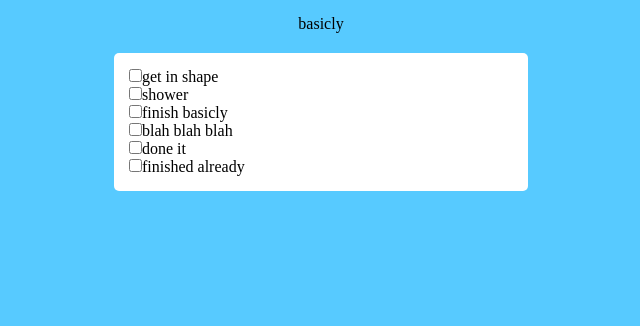
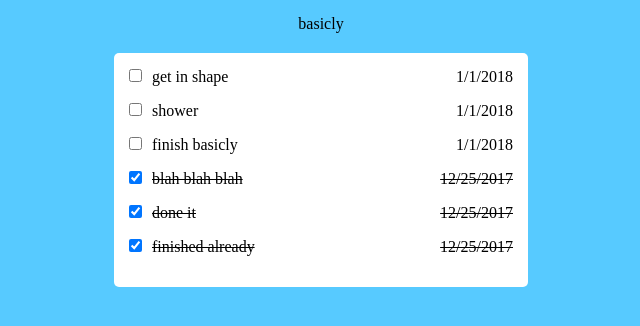
Before and after one commit to basicly/basicly, a React (Create React App) app in the folder client/: page / in a window 1280 px wide. Shown: the top 326 px of the page, without its empty margins (334-974 px from the left). Built offline with nearby package versions, Linux system fonts and the light colour scheme.

Commit message:
Add styling to each to do completed entry, and default them to checked

```diff
--- a/client/src/Components/ToDoCompletedEntry/ToDoCompletedEntry.js
+++ b/client/src/Components/ToDoCompletedEntry/ToDoCompletedEntry.js
@@ -1,13 +1,16 @@
 import React from 'react';
+import './ToDoCompletedEntry.css';
 
 const toDoCompletedEntry = (props) => {
   return (
-    <div>
+    <div className="ToDoCompleted">
       <label>
         <input
           type="checkbox"
+          checked
         />
         {props.toDoCompleted.name}
+        <div className="DateContainer">12/25/2017</div>
       </label>
     </div>
   );
--- a/client/src/Components/ToDoInProgressEntry/ToDoInProgressEntry.js
+++ b/client/src/Components/ToDoInProgressEntry/ToDoInProgressEntry.js
@@ -1,13 +1,15 @@
 import React from 'react';
+import './ToDoInProgressEntry.css';
 
 const toDoInProgressEntry = (props) => {
   return (
-    <div>
+    <div className="ToDoInProgress">
       <label>
         <input
           type="checkbox"
         />
         {props.toDoInProgress.name}
+        <div className="DateContainer">1/1/2018</div>
       </label>
     </div>
   );
--- /dev/null
+++ b/client/src/components/ToDoCompletedEntry/ToDoCompletedEntry.css
@@ -0,0 +1,16 @@
+.ToDoCompleted {
+  padding-bottom: 16px;
+}
+
+.ToDoCompleted label {
+  text-decoration: line-through;
+}
+
+.ToDoCompleted input {
+  margin-right: 10px;
+}
+
+.ToDoCompleted .DateContainer {
+  float: right;
+  text-decoration: line-through;
+}
--- a/client/src/components/ToDoInProgressEntry/ToDoInProgressEntry.css
+++ b/client/src/components/ToDoInProgressEntry/ToDoInProgressEntry.css
@@ -1,3 +1,11 @@
 .ToDoInProgress {
+  padding-bottom: 16px;
+}
 
+.ToDoInProgress input {
+  margin-right: 10px;
 }
+
+.ToDoInProgress .DateContainer {
+  float: right;
+}
```
Also changed, not shown: 2 other files (tests, documents, lock files or other folders).
